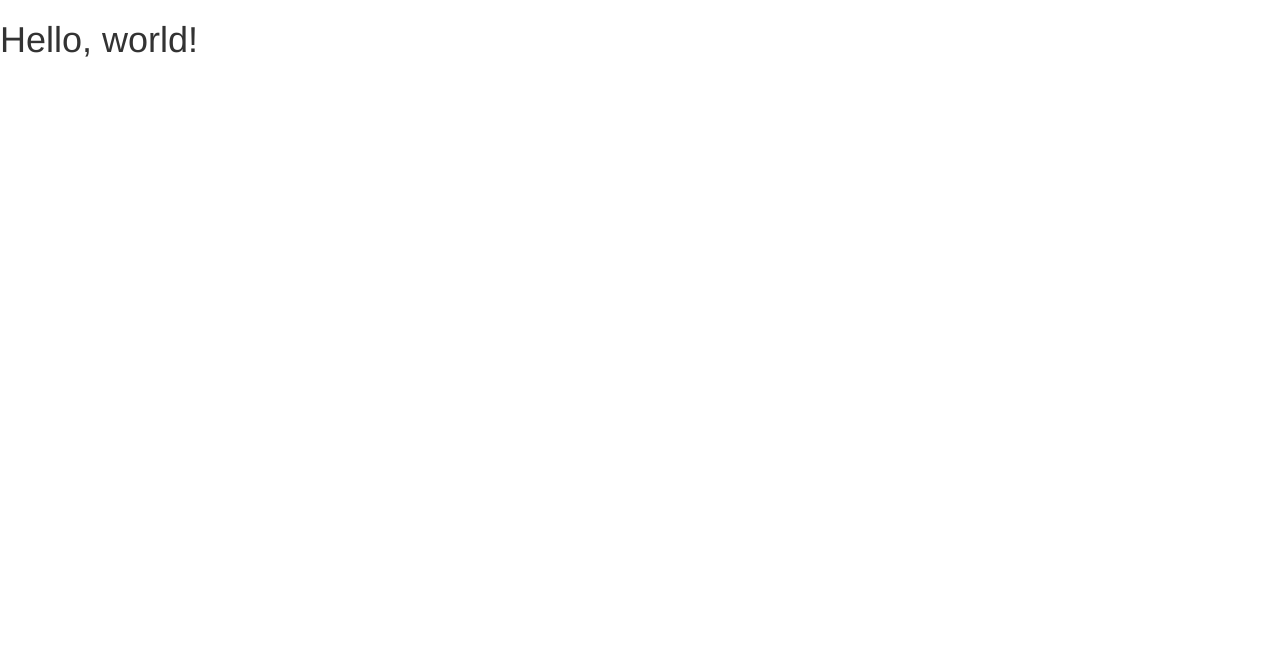
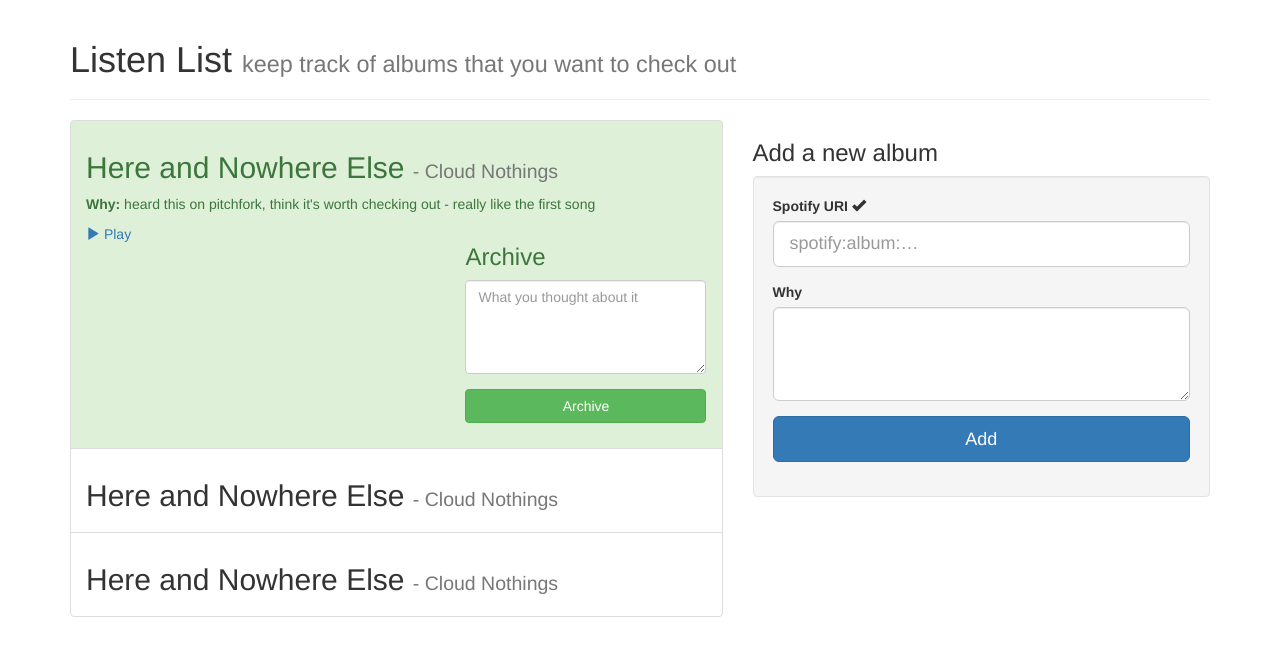
Before and after one commit to benfoxall/listen-list, a website: page index.html in a window 1280 px wide. Drawn offline with nearby package versions, Linux system fonts and the light colour scheme.

Commit message:
rough structure of play page

```diff
--- a/index.html
+++ b/index.html
@@ -4,10 +4,11 @@
     <meta charset="utf-8">
     <meta http-equiv="X-UA-Compatible" content="IE=edge">
     <meta name="viewport" content="width=device-width, initial-scale=1">
-    <title>Bootstrap 101 Template</title>
+    <title>Listen List</title>
 
     <!-- Bootstrap -->
     <link href="bower_components/bootstrap/dist/css/bootstrap.css" rel="stylesheet">
+    <!--link href="bower_components/bootstrap/dist/css/bootstrap-theme.css" rel="stylesheet"-->
 
     <!-- HTML5 Shim and Respond.js IE8 support of HTML5 elements and media queries -->
     <!-- WARNING: Respond.js doesn't work if you view the page via file:// -->
@@ -15,13 +16,105 @@
       <script src="https://oss.maxcdn.com/libs/html5shiv/3.7.0/html5shiv.js"></script>
       <script src="https://oss.maxcdn.com/libs/respond.js/1.4.2/respond.min.js"></script>
     <![endif]-->
+
+    <style type="text/css">
+      iframe{max-width: 100%}
+    </style>
   </head>
   <body>
-    <h1>Hello, world!</h1>
+    <div class="container">
+
+      <div class="page-header">
+        <h1>Listen List <small>keep track of albums that you want to check out</small></h1>
+      </div>
+
+
+      <div class="row">
+
+        <div class="col-md-7">
+          <div class="list-group">
+
+            <div class="list-group-item list-group-item-success">
+              <h2>
+                  Here and Nowhere Else
+                  <small>- Cloud Nothings</small>
+              </h2>
+              <p>
+                <strong>Why:</strong>
+                heard this on pitchfork, think it's worth checking out - really like the first song</dd>
+              </p>
+
+
+              <div class="row">
+                <div class="col-sm-5 col-md-7">
+                  <a href="http://open.spotify.com/album/31hI5dQfm3EiNfzEPeny5k" data-album-id="31hI5dQfm3EiNfzEPeny5k">
+                    <i class="glyphicon glyphicon-play"></i> Play
+                  </a>
+                  <!--iframe src="https://embed.spotify.com/?uri=spotify:album:31hI5dQfm3EiNfzEPeny5k" width="300" height="380" frameborder="0" allowtransparency="true"></iframe-->
+                </div>
+
+                <div class="col-sm-7 col-md-5">
+                  <form role="form">
+                    <h3>Archive</h3>
+                    <div class="form-group">
+                      <label for="prior" class="sr-only">What you thought about it</label>
+                      <textarea name="prior" class="form-control" rows="4" placeholder="What you thought about it"></textarea>
+                    </div>
+                    <div class="form-group">
+                      <button type="submit" class="btn btn-success btn-block">Archive</button>
+                    </div>
+                  </form>
+                </div>
+
+              </div>
+
+
+
+
+            </div>
+
+            <div class="list-group-item">
+              <h2>
+                  Here and Nowhere Else
+                  <small>- Cloud Nothings</small>
+              </h2>
+            </div>
+
+            <div class="list-group-item">
+              <h2>
+                  Here and Nowhere Else
+                  <small>- Cloud Nothings</small>
+              </h2>
+            </div>
+          </div>
+        </div>
+
+        <div class="col-md-5">
+          <h3>Add a new album</h3>
+          <div class="well">
+            <form role="form">
+              <div class="form-group">
+                <label for="query" class="control-label">Spotify URI <span id="query-result"><i class="glyphicon glyphicon-ok" ></i></span></label>
+                <input type="text" id="query" name="query" class="form-control input-lg" placeholder="spotify:album:&hellip;" pattern="spotify:album:[0-9a-zA-Z]+$" required/>
+              </div>
+              <div class="form-group">
+                <label for="prior">Why</label>
+                <textarea name="prior" class="form-control input-lg" rows="3"></textarea>
+              </div>
+              <div class="form-group">
+                <button type="submit" class="btn btn-primary btn-lg btn-block">Add</button>
+              </div>
+            </form>
+          </div>
+        </div>
+
+      </div>
+    </div>
 
     <!-- jQuery (necessary for Bootstrap's JavaScript plugins) -->
     <script src="bower_components/jquery/dist/jquery.js"></script>
     <!-- Include all compiled plugins (below), or include individual files as needed -->
     <script src="bower_components/bootstrap/dist/js/bootstrap.js"></script>
+    <script type="text/javascript" src="listen.js"></script>
   </body>
 </html>
--- /dev/null
+++ b/listen.js
@@ -0,0 +1,55 @@
+// spotify:album:31hI5dQfm3EiNfzEPeny5k - dirty projectors
+// spotify:album:0hLNDK6qqmScdwxU7kvnXn - cloud nothings
+
+$(function(){
+
+	$('#query').on('change',function(){
+		var $this = $(this),
+			$result = $('#query-result');
+
+		$this.closest('.form-group').removeClass('has-success has-error')
+
+		var query = $this.val();
+
+		if(!query) return $result.text('');
+
+		$result.html('<i class="glyphicon glyphicon-refresh"></i>')
+
+		$.get('http://ws.spotify.com/lookup/1/.json',{uri:query})
+		.then(function(data){
+
+			$result
+				.text(data.album.name + ' - ' + data.album.artist)
+				.prepend('<i class="glyphicon glyphicon-ok" ></i> ');
+
+			$this.closest('.form-group').addClass('has-success')
+
+		})
+		.fail(function(){
+			$result.html('<i class="glyphicon glyphicon-remove" ></i>');
+			$this.closest('.form-group').addClass('has-error')
+		})
+
+	})
+
+	// search/add form
+	$('form').on('submit', function(e){
+		e.preventDefault();
+
+		var query = $('.query').val();
+
+		// test
+		query = 'spotify:album:0hLNDK6qqmScdwxU7kvnXn'
+
+		if(query){
+			$
+			.get('http://ws.spotify.com/lookup/1/.json',{uri:query})
+			.then(function(data){
+				//render
+
+			})
+		}
+
+
+	})
+})
```
